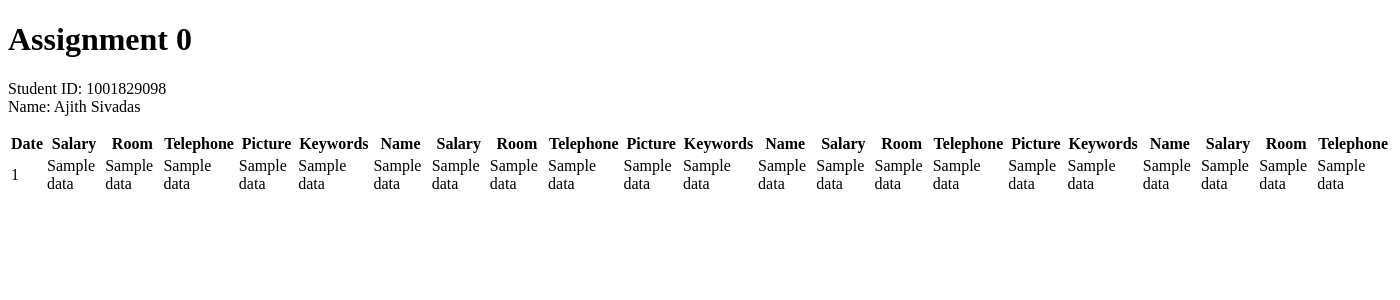
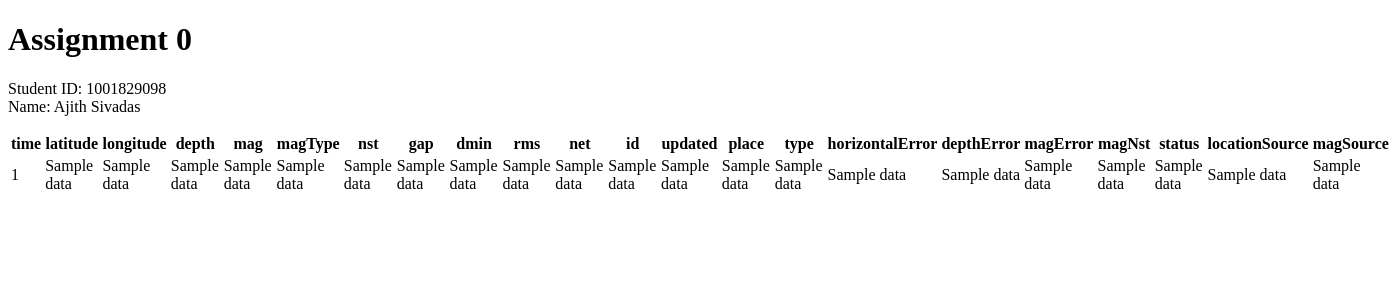
Before and after one commit to ajithsivadas/ADB, a Flask app: template templates/main.html in a window 1400 px wide. Shown: the part 44-344 px from the top of the page. Run offline with Flask 2, Linux system fonts and the light colour scheme; the template is opened without the code that fills it: most values are stand-ins (such as "Sample title", 1, 10 or a date in 2020).

Commit message:
Add files via upload

```diff
--- a/app.py
+++ b/app.py
@@ -14,7 +14,7 @@ def index():
 
     arr=[]
     arr1=[]
-    query = 'SELECT TOP 5 * FROM [dbo].[earthquakes]'
+    query = 'SELECT * FROM [dbo].[earthquakes]'
     cursor.execute(query)
     print(cursor)
     row = cursor.fetchone()
--- a/templates/main.html
+++ b/templates/main.html
@@ -47,28 +47,28 @@
     <table class="table table-striped">
       <thead>
         <tr>
-          <th scope="col">Date</th>
-          <th scope="col">Salary</th>
-          <th scope="col">Room</th>
-          <th scope="col">Telephone</th>
-          <th scope="col">Picture</th>
-          <th scope="col">Keywords</th>
-          <th scope="col">Name</th>
-          <th scope="col">Salary</th>
-          <th scope="col">Room</th>
-          <th scope="col">Telephone</th>
-          <th scope="col">Picture</th>
-          <th scope="col">Keywords</th>
-          <th scope="col">Name</th>
-          <th scope="col">Salary</th>
-          <th scope="col">Room</th>
-          <th scope="col">Telephone</th>
-          <th scope="col">Picture</th>
-          <th scope="col">Keywords</th>
-          <th scope="col">Name</th>
-          <th scope="col">Salary</th>
-          <th scope="col">Room</th>
-          <th scope="col">Telephone</th>
+          <th scope="col">time</th>
+          <th scope="col">latitude</th>
+          <th scope="col">longitude</th>
+          <th scope="col">depth</th>
+          <th scope="col">mag</th>
+          <th scope="col">magType</th>
+          <th scope="col">nst</th>
+          <th scope="col">gap</th>
+          <th scope="col">dmin</th>
+          <th scope="col">rms</th>
+          <th scope="col">net</th>
+          <th scope="col">id</th>
+          <th scope="col">updated</th>
+          <th scope="col">place</th>
+          <th scope="col">type</th>
+          <th scope="col">horizontalError</th>
+          <th scope="col">depthError</th>
+          <th scope="col">magError</th>
+          <th scope="col">magNst</th>
+          <th scope="col">status</th>
+          <th scope="col">locationSource</th>
+          <th scope="col">magSource</th>
         </tr>
       </thead>
       <tbody>
```
